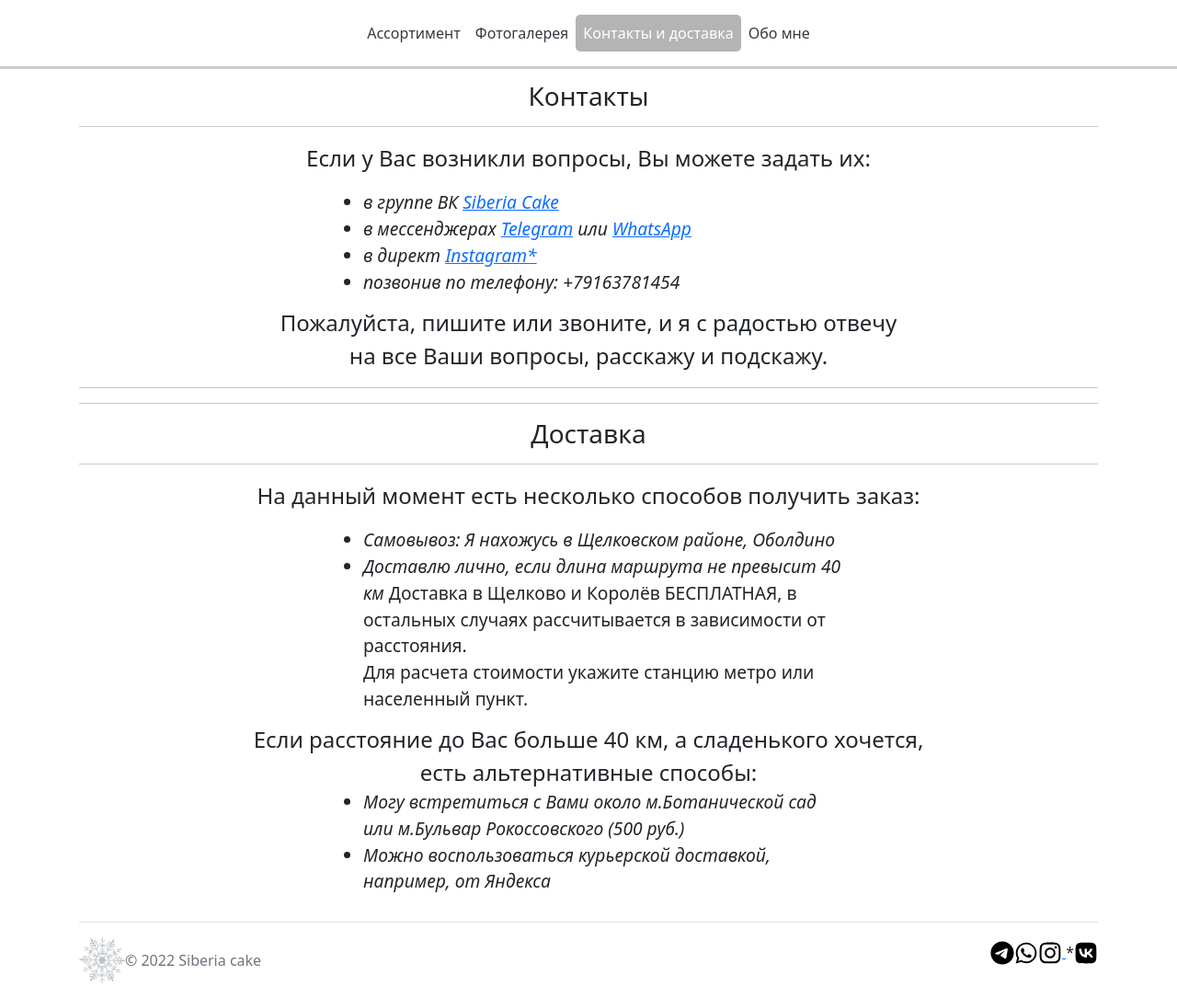
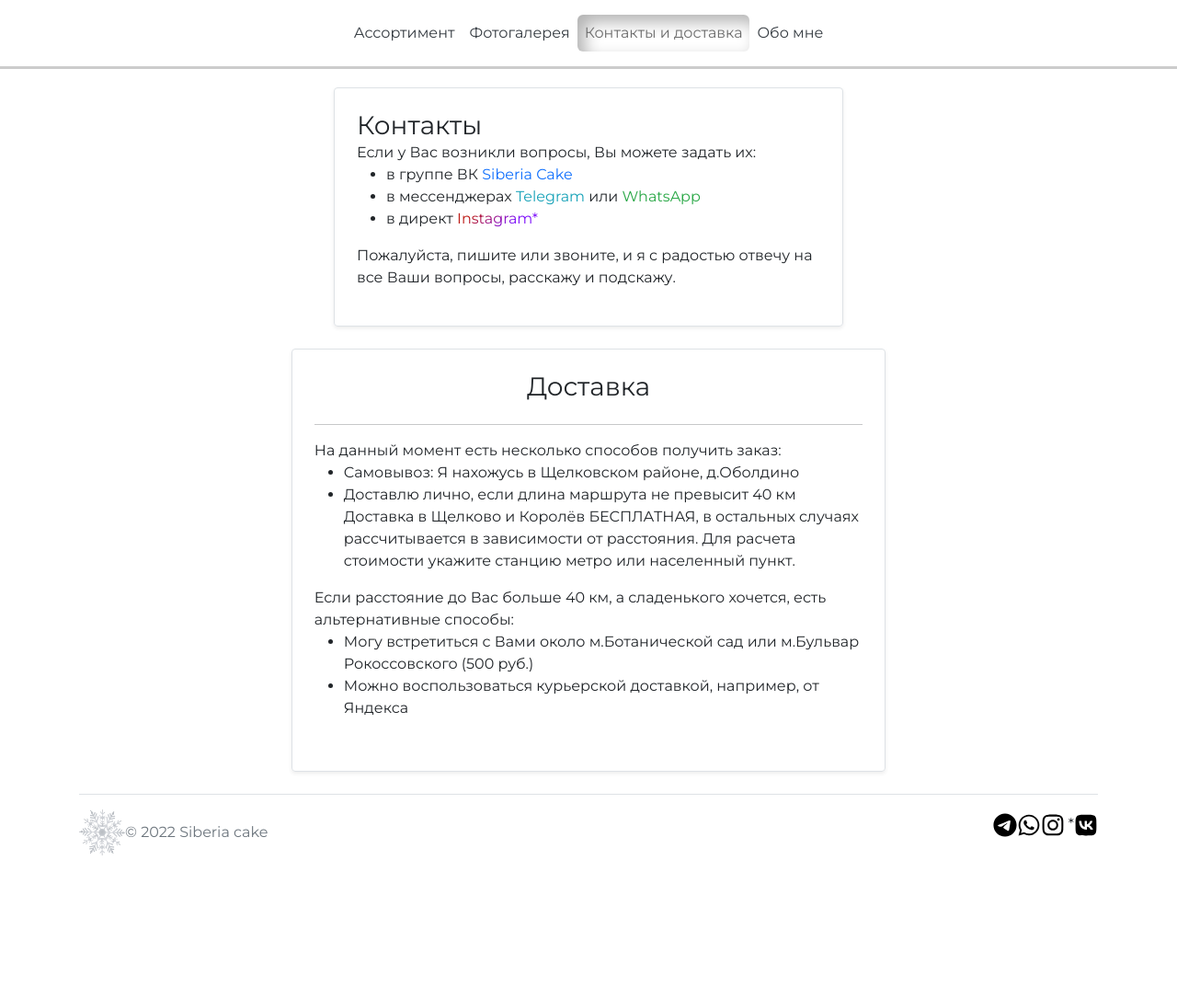
Before and after one commit to Alex9568rus/stand, a Django app: page /contacts/ in a window 1280 px wide. Shown: the whole page at 92% size. After the commit the page ends 930 px from the top, so only its background shows below. Run offline with Django 4.2, Linux system fonts and the light colour scheme; some libraries are stand-ins or nearby versions.

Commit message:
some changes

```diff
--- a/stand/products/views.py
+++ b/stand/products/views.py
@@ -1,6 +1,7 @@
 from django.views.generic import ListView, DetailView, TemplateView
 
-from .models import Product, Tag, Works
+from .models import Product, Works
+from .utils import ContextDataMixin
 
 
 class Index(TemplateView):
@@ -13,7 +14,7 @@ class Index(TemplateView):
         return context
 
 
-class ProductList(ListView):
+class ProductList(ContextDataMixin, ListView):
     """Класс представления всего ассортимента."""
     model = Product
     template_name = 'products/products.html'
@@ -22,9 +23,13 @@ class ProductList(ListView):
 
     def get_context_data(self, **kwargs):
         context = super().get_context_data(**kwargs)
-        context['title'] = 'Продукция'
-        context['tags'] = Tag.objects.all()
-        return context
+        add_data = self.get_user_context(title='Продукция')
+        return dict(list(context.items()) + list(add_data.items()))
+
+    def get_queryset(self):
+        return Product.objects.select_related('tag')  # .values(
+        #     'id', 'name', 'price', 'image', 'measurement_unit'
+        # )
 
 
 class ProductDetail(DetailView):
@@ -37,29 +42,30 @@ class ProductDetail(DetailView):
     def get_context_data(self, **kwargs):
         context = super().get_context_data(**kwargs)
         context['title'] = context['cake']
-        context['tag_names'] = ['Бисквитные торты', 'Бенто-торты']
         return context
 
 
 class ProductByTag(ProductList):
     """Распределение продукцие по тегам."""
+
     def get_queryset(self):
         return Product.objects.filter(tag__slug=self.kwargs['tag_slug'])
 
 
-class MyWorks(ListView):
+class MyWorks(ContextDataMixin, ListView):
     """Класс представления конечных продуктов (готовых тортов, рулетов и т.д).
     """
     model = Works
     template_name = 'products/my_works.html'
-    extra_context = {'title': 'Мои работы'}
     context_object_name = 'obj_on_display'
 
     def get_context_data(self, **kwargs):
         context = super().get_context_data(**kwargs)
-        context['title'] = 'Мои работы'
-        context['tags'] = Tag.objects.all()
-        return context
+        add_data = self.get_user_context(title='Мои работы')
+        return dict(list(context.items()) + list(add_data.items()))
+
+    def get_queryset(self):
+        return Works.objects.select_related('tag')
 
 
 class WorksByTags(MyWorks):
--- a/stand/stand/urls.py
+++ b/stand/stand/urls.py
@@ -1,3 +1,4 @@
+import debug_toolbar
 from django.conf import settings
 from django.conf.urls.static import static
 from django.contrib import admin
@@ -9,6 +10,9 @@ urlpatterns = [
 ]
 
 if settings.DEBUG:
+    urlpatterns = [
+        path('__debug__/', include('debug_toolbar.urls')),
+    ] + urlpatterns
     urlpatterns += static(
         settings.MEDIA_URL, document_root=settings.MEDIA_ROOT
     )
--- a/stand/static/css/style.css
+++ b/stand/static/css/style.css
@@ -11,12 +12,14 @@
     border: 3px solid #ccc
 }
 
+body {
+    font-family: 'Montserrat', sans-serif;
+}
 
 /* main page */
 .main_block {
     width: 100%;
     height: 100vh;
-    display: block;
 }
 .block_nav {
     width: 100%;
@@ -63,15 +66,21 @@
 /* Header */
 .nav-link:hover {
     text-decoration: underline;
-    color: #fff;
+    color: rgb(107, 107, 107);
     align-items: center;
     transition: 0.1s linear;
+    border-radius: 6px;
+    background: linear-gradient(145deg, #e6e6e6, #ffffff);
+    box-shadow:  8px 8px 16px #d4d4d4,
+             -8px -8px 16px #ffffff;
 }
 .link_active {
     display: block;
-    background-color: rgb(180, 180, 180);
-    border-radius: 5px;
-    align-items: center;
+    color: rgb(107, 107, 107);
+    border-radius: 6px;
+    background: #ffffff;
+    box-shadow: inset 8px 8px 17px #b3b3b3,
+                inset -8px -8px 17px #ffffff;
 }
 
 
@@ -195,33 +215,27 @@
 
 /* Contacts and delivery */
 .cd_content {
-    width: 90%;
-    margin: 1% auto;
+    margin-top: 20px;
     display: flex;
-    flex-direction: column;
+    flex-wrap: wrap;
     justify-content: center;
-    text-align: center;
-    font-size: 1.5rem;
 }
-.contacts {
-    display: block;
-    text-align: left;
-    width: 50%;
-    margin: 0 auto 1%;
-    font-size: 1.2rem;
+.rainbow_a {
+    text-decoration: none;
+    background: linear-gradient(135deg, #bc1812 20%, #7c0efa 70%);
+    -webkit-background-clip: text;
+    -webkit-text-fill-color: transparent;
 }
 
 
 /* About */
-.about_photo {
-    margin: 0;
-    width: auto;
+.about_info {
+    display: flex;
+    flex-wrap: wrap;
     height: 100%;
-    max-width: 300px;
-    max-height: 400px;
-    border-radius: 5px;
+    align-content: center;
+    padding: 1rem 1rem;
 }
-
 
 
 /* Media */
--- a/stand/templates/base.html
+++ b/stand/templates/base.html
@@ -4,13 +4,16 @@
     <head>
         <meta charset="utf-8">
         <meta name="viewport" content="width=device-width, initial-scale=1">
+        <!-- Bootstrap -->
         <script src="https://cdn.jsdelivr.net/npm/popper.js@1.16.0/dist/umd/popper.min.js" integrity="sha384-Q6E9RHvbIyZFJoft+2mJbHaEWldlvI9IOYy5n3zV9zzTtmI3UksdQRVvoxMfooAo" crossorigin="anonymous"></script>
-  <script src="https://stackpath.bootstrapcdn.com/bootstrap/5.0.0-alpha1/js/bootstrap.min.js" integrity="sha384-oesi62hOLfzrys4LxRF63OJCXdXDipiYWBnvTl9Y9/TRlw5xlKIEHpNyvvDShgf/" crossorigin="anonymous"></script>
-  <link rel="stylesheet" href="https://stackpath.bootstrapcdn.com/bootstrap/5.0.0-alpha1/css/bootstrap.min.css" integrity="sha384-r4NyP46KrjDleawBgD5tp8Y7UzmLA05oM1iAEQ17CSuDqnUK2+k9luXQOfXJCJ4I" crossorigin="anonymous">
+        <script src="https://stackpath.bootstrapcdn.com/bootstrap/5.0.0-alpha1/js/bootstrap.min.js" integrity="sha384-oesi62hOLfzrys4LxRF63OJCXdXDipiYWBnvTl9Y9/TRlw5xlKIEHpNyvvDShgf/" crossorigin="anonymous"></script>
+        <link rel="stylesheet" href="https://stackpath.bootstrapcdn.com/bootstrap/5.0.0-alpha1/css/bootstrap.min.css" integrity="sha384-r4NyP46KrjDleawBgD5tp8Y7UzmLA05oM1iAEQ17CSuDqnUK2+k9luXQOfXJCJ4I" crossorigin="anonymous">
+        <!-- Свои css -->
+        <link href="{% static 'css/style.css' %}" rel="stylesheet">
+        <!-- Шрфит -->
         <link rel="preconnect" href="https://fonts.googleapis.com">
         <link rel="preconnect" href="https://fonts.gstatic.com" crossorigin>
-        <link href="https://fonts.googleapis.com/css2?family=Raleway:ital@1&display=swap" rel="stylesheet">
-        <link href="{% static 'css/style.css' %}" rel="stylesheet">
+        <link href="https://fonts.googleapis.com/css2?family=Montserrat:wght@400;700&display=swap" rel="stylesheet">
         <title>{{ title }}</title>
     </head>
     <body>
--- a/stand/templates/includes/footer.html
+++ b/stand/templates/includes/footer.html
@@ -22,7 +22,7 @@
                 </a>
             </li>
             <li class="ms-3">
-                <a class="star_inst" href="https://www.instagram.com/siberia_cake" target="_blank" title="* - Meta Platforms Inc. признана экстремистской организацией и запрещена на территории РФ">
+                <a class="star_inst" style="text-decoration: none;" href="https://www.instagram.com/siberia_cake" target="_blank" title="* - Meta Platforms Inc. признана экстремистской организацией и запрещена на территории РФ">
                     <img src="{% static 'img/icons/instagram.svg' %}" width="26" height="26">
                 </a>
                 <span>*</span>
--- a/stand/templates/includes/header.html
+++ b/stand/templates/includes/header.html
@@ -3,10 +3,10 @@
     <header class="block_nav d-flex flex-wrap align-items-center justify-content-center py-3">
         <ul class="nav col-12 col-md-auto mb-2 justify-content-center mb-md-0">
           {% with request.resolver_match.view_name as view_name%}
-            <li><a href="{% url 'products:product' %}" class="nav-link px-2 link-dark {% if view_name == 'products:product' %}link_active text-white{% elif view_name == 'products:prod_by_tag' %}link_active text-white{% endif %}">Ассортимент</a></li>
-            <li><a href="{% url 'products:works' %}" class="nav-link px-2 link-dark {% if view_name == 'products:works' %}link_active text-white{% elif view_name == 'products:work_by_tag'%}link_active text-white{% endif %}">Фотогалерея</a></li>
-            <li><a href="{% url 'products:contacts' %}" class="nav-link px-2 link-dark {% if view_name == 'products:contacts' %}link_active text-white{% endif %}">Контакты и доставка</a></li>
-            <li><a href="{% url 'products:about' %}" class="nav-link px-2 link-dark {% if view_name == 'products:about' %}link_active text-white{% endif %}">Обо мне</a></li>
+            <li><a href="{% url 'products:product' %}" class="nav-link px-2 link-dark {% if view_name == 'products:product' %}link_active {% elif view_name == 'products:prod_by_tag' %}link_active{% endif %}">Ассортимент</a></li>
+            <li><a href="{% url 'products:works' %}" class="nav-link px-2 link-dark {% if view_name == 'products:works' %}link_active {% elif view_name == 'products:work_by_tag'%}link_active{% endif %}">Фотогалерея</a></li>
+            <li><a href="{% url 'products:contacts' %}" class="nav-link px-2 link-dark {% if view_name == 'products:contacts' %}link_active {% endif %}">Контакты и доставка</a></li>
+            <li><a href="{% url 'products:about' %}" class="nav-link px-2 link-dark {% if view_name == 'products:about' %}link_active {% endif %}">Обо мне</a></li>
           {% endwith %}
         </ul>
     </header>
--- a/stand/templates/products/contacts.html
+++ b/stand/templates/products/contacts.html
@@ -1,65 +1,61 @@
 {% extends 'base.html' %}
 {% block content %}
-    <div class="container cd_content">
-        <div>
-            <h3>Контакты</h3>
-            <hr>
-            <p>
+    <div class="container">
+        <div class="cd_content">
+            <div class="col-md-6">
+                <div class="row g-0 border rounded overflow-hidden flex-md-row mb-4 shadow-sm h-md-250 position-relative">
+                    <div class="col p-4 d-flex flex-column position-static">
+                        <h3 class="mb-0">Контакты</h3>
+                        <p class="card-text mb-auto">
                             Если у Вас возникли вопросы, Вы можете задать их:<br>
-                <ul class="contacts">
+                            <ul>
                                 <li>
-                        <em>
-                            в группе ВК <a href="https://vk.com/siberia_cake" target="_blank">Siberia Cake</a>
-                        </em>
+                                        в группе ВК <a class="link-primary" style="text-decoration: none;" href="https://vk.com/siberia_cake" target="_blank">Siberia Cake</a>
                                 </li>
                                 <li>
-                        <em>
-                            в мессенджерах <a href="https://t.me/anastasia_sib" target="_blank">Telegram</a>
-                            или <a href="https://wa.me/79163781454" target="_blank">WhatsApp</a>
-                        </em>
+                                        в мессенджерах <a class="link-info" style="text-decoration: none;" href="https://t.me/anastasia_sib" target="_blank">Telegram</a>
+                                        или <a class="link-success" style="text-decoration: none;" href="https://wa.me/79163781454" target="_blank">WhatsApp</a>
                                 </li>
                                 <li>
-                        <em>
-                            в директ <a href="https://www.instagram.com/siberia_cake" target="_blank" title="* - Meta Platforms Inc. признана экстремистской организацией и запрещена на территории РФ">Instagram*</a>
-                        </em>
+                                        в директ <a class="rainbow_a" href="https://www.instagram.com/siberia_cake" target="_blank" title="* - Meta Platforms Inc. признана экстремистской организацией и запрещена на территории РФ">Instagram*</a>
+                                </li>
+                            </ul>
+                            Пожалуйста, пишите или звоните, и я с радостью отвечу на все Ваши вопросы, расскажу и подскажу.
+                        </p>
+                    </div>
+                </div>
+            </div>
+            <div class="col-md-7">
+                <div class="row g-0 border rounded overflow-hidden flex-md-row mb-4 shadow-sm h-md-250 position-relative">
+                    <div class="col p-4 d-flex flex-column position-static">
+                        <h3 style="text-align: center;">Доставка</h3>
+                        <hr>
+                        <p class="mb-auto">
+                            На данный момент есть несколько способов получить заказ:
+                        <ul>
+                            <li>
+                                Самовывоз: Я нахожусь в Щелковском районе, д.Оболдино
                             </li>
                             <li>
-                        <em>
-                            позвонив по телефону: +79163781454
-                        </em>
-                    </li>
-                </ul>
-                Пожалуйста, пишите или звоните, и я с радостью отвечу<br> на все Ваши вопросы, расскажу и подскажу.
-            </р>
-            <hr>
-            <hr>
-        </div>
-        <div>
-            <h3>Доставка</h3>
-            <hr>
-            <p>
-                На данный момент есть несколько способов получить заказ:
-                <ul class="contacts">
-                    <li>
-                        <em>Самовывоз: Я нахожусь в Щелковском районе, Оболдино</em>
-                    </li>
-                    <li>
-                        <em>Доставлю лично, если длина маршрута не превысит 40 км</em>
+                                Доставлю лично, если длина маршрута не превысит 40 км<br>
                                 Доставка в Щелково и Королёв БЕСПЛАТНАЯ,
-                        в остальных случаях рассчитывается в зависимости от расстояния.<br>
+                                в остальных случаях рассчитывается в зависимости от расстояния.
                                 Для расчета стоимости укажите станцию метро или населенный пункт.
                             </li>
                         </ul>
-                Если расстояние до Вас больше 40 км, а сладенького хочется,<br>есть альтернативные способы:
-                <ul class="contacts">
+                        Если расстояние до Вас больше 40 км, а сладенького хочется, есть альтернативные способы:
+                        <ul>
                             <li>
-                        <em>Могу встретиться с Вами около м.Ботанической сад или м.Бульвар Рокоссовского (500 руб.)</em>
+                                Могу встретиться с Вами около м.Ботанической сад или м.Бульвар Рокоссовского (500 руб.)
                             </li>
                             <li>
-                        <em>Можно воспользоваться курьерской доставкой, например, от Яндекса</em>
+                                Можно воспользоваться курьерской доставкой, например, от Яндекса
                             </li>
                         </ul>
                         </p>
                     </div>
                 </div>
+            </div>
+        </div>
+    </div>
 {% endblock %}
--- a/stand/templates/products/details.html
+++ b/stand/templates/products/details.html
@@ -3,6 +3,7 @@
     {{ title }}
 {% endblock %}
 {% block content %}
+<input class="back_button" type="button" onclick="history.back();" value="Назад"/>
     <div class="container marketing">
         <hr class="featurette-divider">
         <div class="detail_block">
```
Also changed, not shown: other parts of stand/static/css/style.css (+33 -21 lines), stand/products/utils.py (added, +10 -0 lines), stand/stand/settings.py (+8 -0 lines), stand/templates/products/about.html (+46 -5 lines), stand/templates/products/index.html (+4 -4 lines), stand/templates/products/my_works.html (+18 -6 lines), stand/templates/products/products.html (+6 -6 lines), 1 other file. Lines whose indentation alone changed are shown as unchanged.
